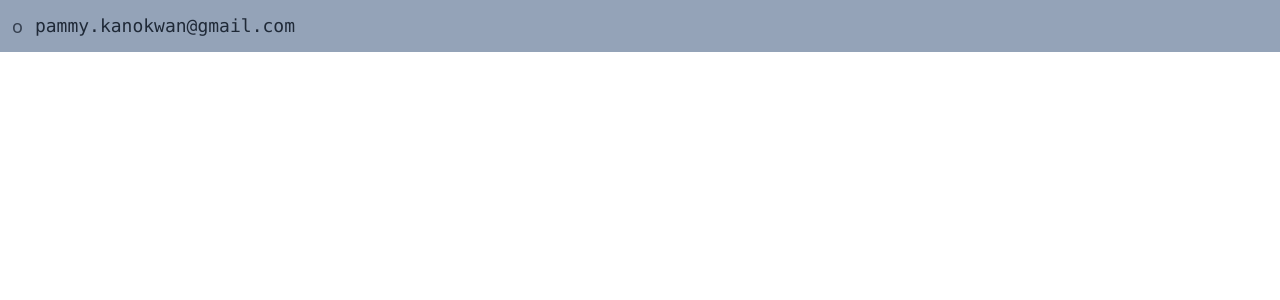
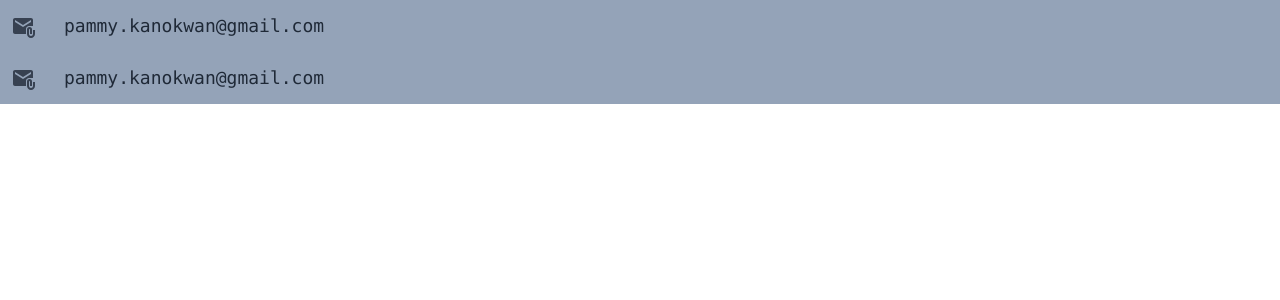
Before and after one commit to pampamz/pamm, a Next.js app: page / in a window 1280 px wide. Shown: the top 300 px of the page. Built offline with nearby package versions, Linux system fonts and the light colour scheme.

Commit message:
function

```diff
--- a/components/contect-detall/contect.tsx
+++ b/components/contect-detall/contect.tsx
@@ -1,16 +1,36 @@
 import React from "react";
+import { MdAttachEmail } from "react-icons/md";
 
 interface ContectDetailProps {}
 
 const ContectDetail: React.FC<ContectDetailProps> = ({}) => {
+  function detil(icon: React.ReactNode, name: string) {
+    return (
+      <>
+        <div className=" flex p-3 gap-7 bg-slate-400">
+          <div className="flex items-center justify-center text-gray-700 ">
+            {icon}
+            {/* <MdAttachEmail className="mt-1  text-2xl "></MdAttachEmail> */}
+          </div>
+          <div className=" text-center text-lg text-gray-800 font-mono ">
+            {name}
+            {/* pammy.kanokwan@gmail.com */}
+          </div>
+        </div>
+      </>
+    );
+  }
+
   return (
     <>
-      <div className=" flex p-3 gap-3 bg-slate-400">
-        <div className="text-lg text-gray-700 ">o</div>
-        <div className=" text-center text-lg text-gray-800 font-mono ">
-          pammy.kanokwan@gmail.com
-        </div>
-      </div>
+      {detil(
+        <MdAttachEmail className="mt-1  text-2xl "></MdAttachEmail>,
+        "pammy.kanokwan@gmail.com"
+      )}
+      {detil(
+        <MdAttachEmail className="mt-1  text-2xl "></MdAttachEmail>,
+        "pammy.kanokwan@gmail.com"
+      )}
     </>
   );
 };
--- a/package.json
+++ b/package.json
@@ -17,6 +17,7 @@
     "next": "13.3.1",
     "react": "18.2.0",
     "react-dom": "18.2.0",
+    "react-icons": "^4.8.0",
     "typescript": "5.0.4"
   },
   "devDependencies": {
```
Also changed, not shown: 1 other file (tests, documents, lock files or other folders).
